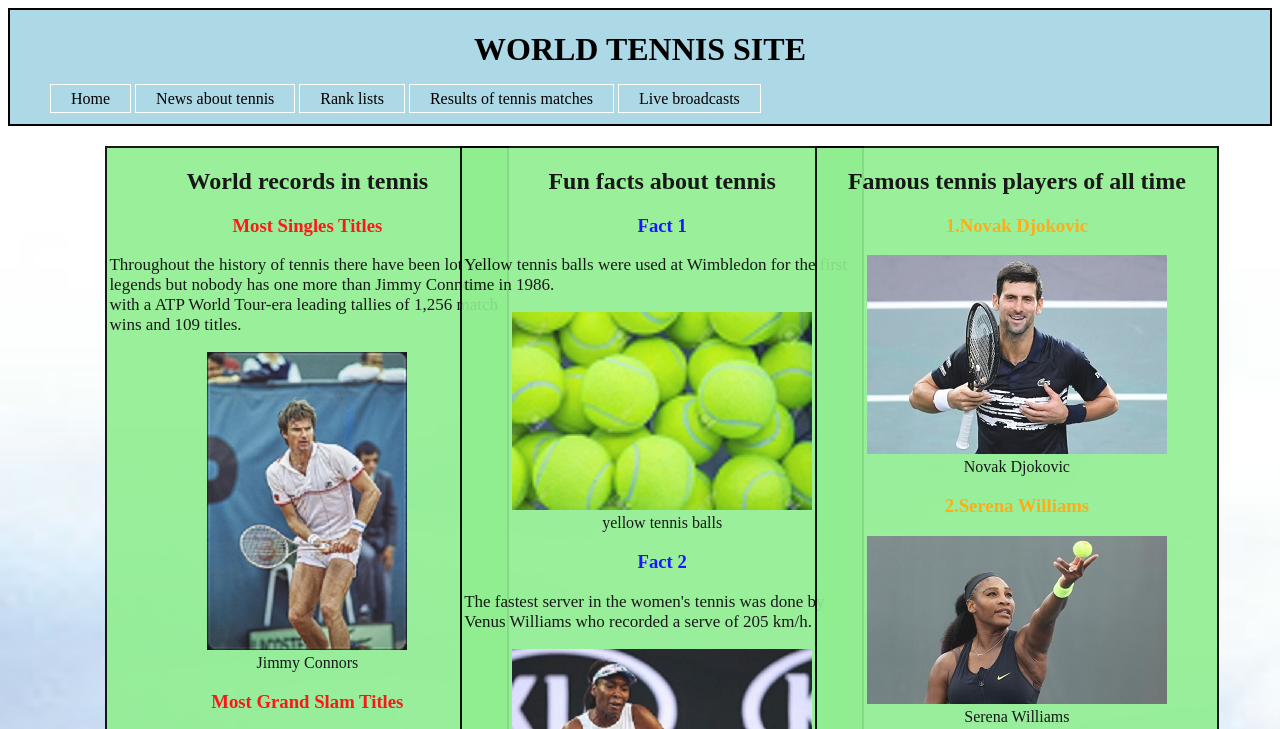
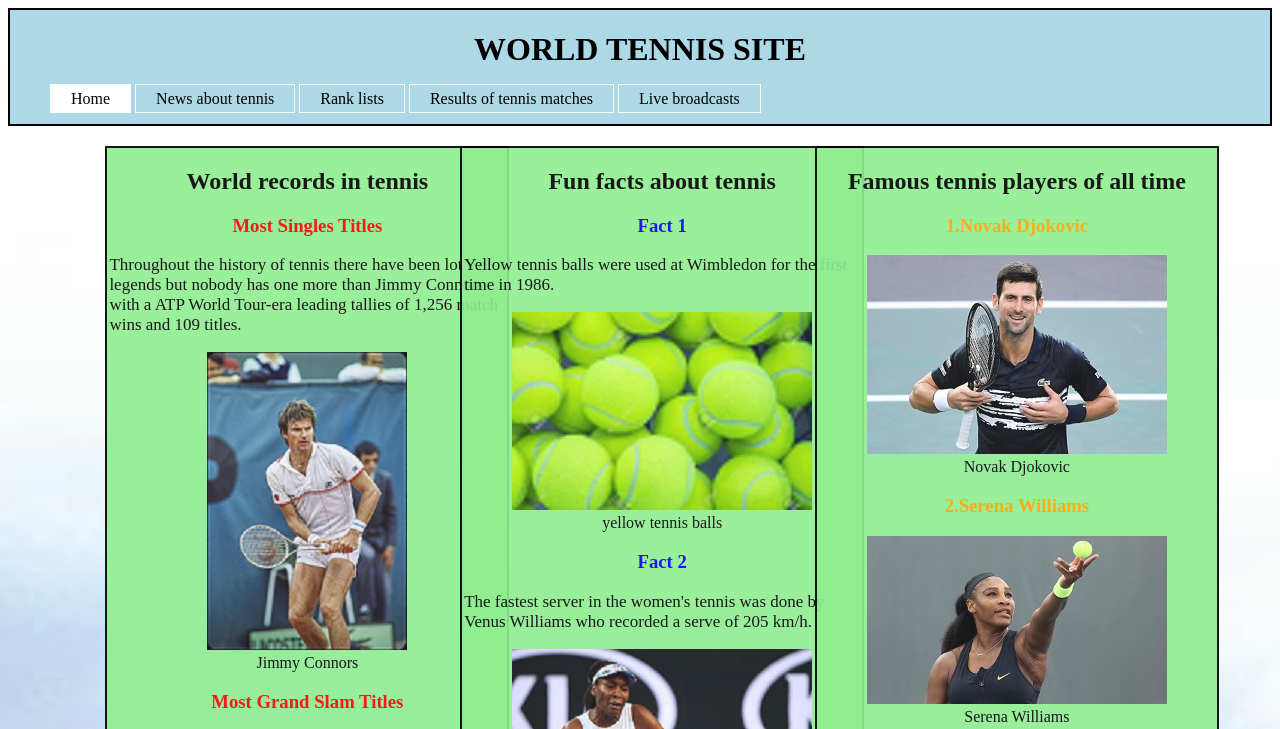
Before and after one commit to Dario906/first, a website built with Parcel: page thirth.html in a window 1280 px wide. In both pictures the pointer is over the link "Home". Shown: the top 729 px of the page. Built offline with nearby package versions, Linux system fonts and the light colour scheme.

Commit message:
New commit

```diff
--- a/css/thirth.css
+++ b/css/thirth.css
@@ -18,6 +18,10 @@
     color: black;
     padding: 5px 20px;
     border: 1px solid #fff;
+}
+ul.up li a:hover{
+    background-color: #fff;
+    color: #000;
 }
 .newdiv{
     padding: 20px;
```
